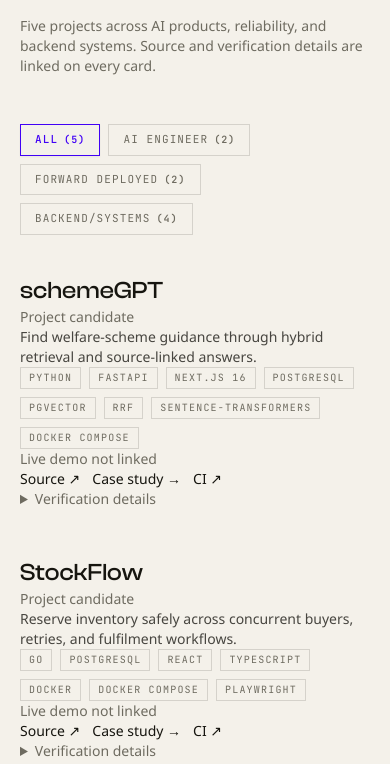
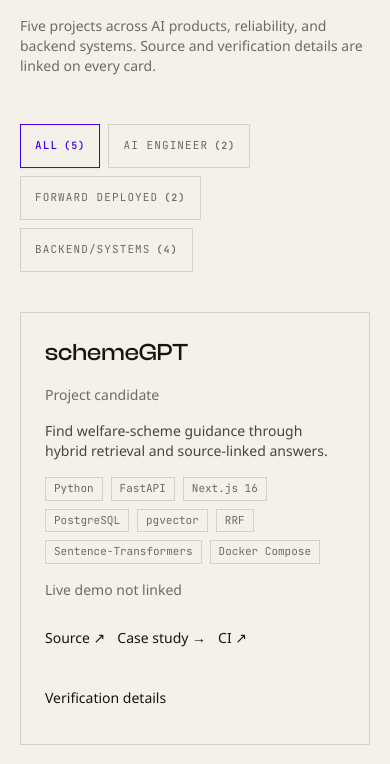
Before and after one commit to aditya0si/portfolio, a Next.js app in the folder portfolio/: page / in a window 390 px wide. Shown: the part 1174-1938 px from the top of the page. Built offline with nearby package versions, Linux system fonts and the light colour scheme; no server answers; a web font is replaced by a local one.

Commit message:
style: lay out responsive blueprint project cards

```diff
--- a/portfolio/app/components/ProductsCatalog.tsx
+++ b/portfolio/app/components/ProductsCatalog.tsx
@@ -57,7 +57,7 @@ export default function ProductsCatalog() {
               tabIndex={active ? 0 : -1}
               onClick={() => setSelectedRole(role)}
               onKeyDown={(e) => handleKeyDown(e, idx)}
-              className={`rounded-none border px-3.5 py-1.5 font-mono text-[11px] uppercase tracking-[0.1em] transition-all focus-visible:outline focus-visible:outline-2 focus-visible:outline-accent ${
+              className={`min-h-11 rounded-none border px-3.5 py-1.5 font-mono text-[11px] uppercase tracking-[0.1em] transition-all focus-visible:outline focus-visible:outline-2 focus-visible:outline-accent ${
                 active
                   ? "border-accent bg-accent/10 font-medium text-accent shadow-sm"
                   : "border-line bg-bg text-muted hover:border-ink2 hover:text-ink"
@@ -73,7 +73,7 @@ export default function ProductsCatalog() {
       </div>
 
       {/* Product Cards */}
-      <div className="space-y-12">
+      <div className="project-grid">
         {filtered.map((project) => (
           <ProjectCard key={project.slug} project={project} />
         ))}
--- a/portfolio/app/globals.css
+++ b/portfolio/app/globals.css
@@ -138,6 +138,52 @@
     @apply inline-flex items-center gap-2 border border-line-strong px-6 py-3 font-mono text-[11px] uppercase tracking-[0.14em] text-ink transition-colors hover:border-accent hover:text-accent;
   }
 
+  /* Restrained responsive blueprint grid for selected projects */
+  .project-grid {
+    display: grid;
+    grid-template-columns: minmax(0, 1fr);
+    gap: 20px;
+  }
+
+  .project-card {
+    min-width: 0;
+    border: 1px solid var(--line);
+    padding: 24px;
+    display: flex;
+    flex-direction: column;
+    gap: 16px;
+    background: var(--bg);
+  }
+
+  .project-card:hover {
+    border-color: var(--line-strong);
+  }
+
+  .project-card .chip {
+    font-size: 11px;
+    text-transform: none;
+    letter-spacing: 0;
+  }
+
+  .project-link {
+    display: inline-flex;
+    align-items: center;
+    min-height: 44px;
+    color: var(--ink);
+    text-underline-offset: 4px;
+  }
+
+  .project-link:hover {
+    color: var(--accent);
+    text-decoration: underline;
+  }
+
+  @media (min-width: 768px) {
+    .project-grid {
+      grid-template-columns: repeat(2, minmax(0, 1fr));
+    }
+  }
+
   /* Faint blueprint grid, theme-aware */
   .blueprint-bg {
     background-image:
```
Also changed, not shown: 1 other file (tests, documents, lock files or other folders).
